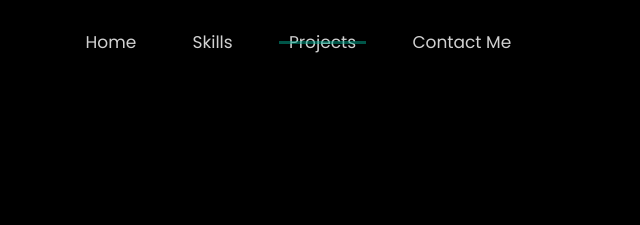
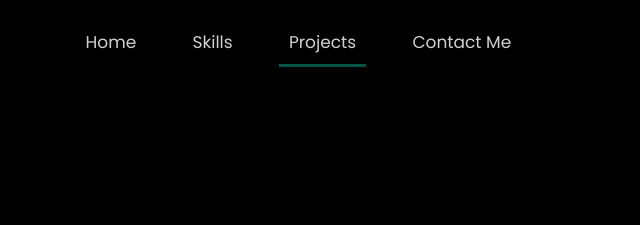
Before and after one commit to tobiasSantellan/personal-portfolio, a plain HTML site: page index.html in a window 1280 px wide. Shown: the top 225 px of the page, 640-1280 px from the left. Drawn offline with nearby package versions, Linux system fonts and the light colour scheme.

Commit message:
underline-changes

```diff
--- a/style.css
+++ b/style.css
@@ -110,7 +110,10 @@ header {
 
 /*  UnderLine */
 .underline {
-  position: fixed;
+  /* position: fixed;
+  height: 3px; */
+  position: absolute;
+  bottom: 20%;
   height: 3px;
   background-color: var(--shadow-color);
   transition: width 0.2s, background-color 0.5s, transform 0.5s;
```
